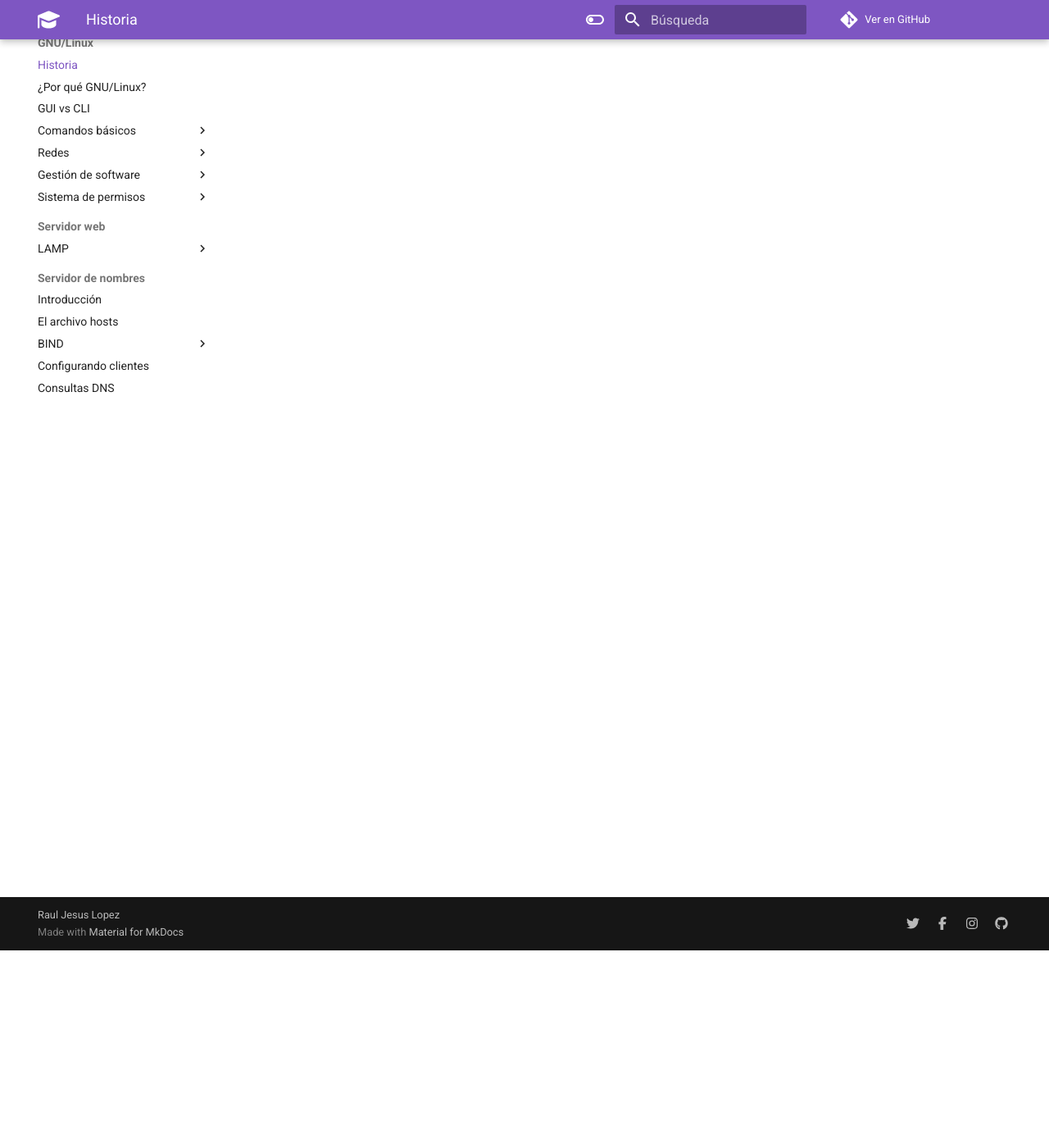
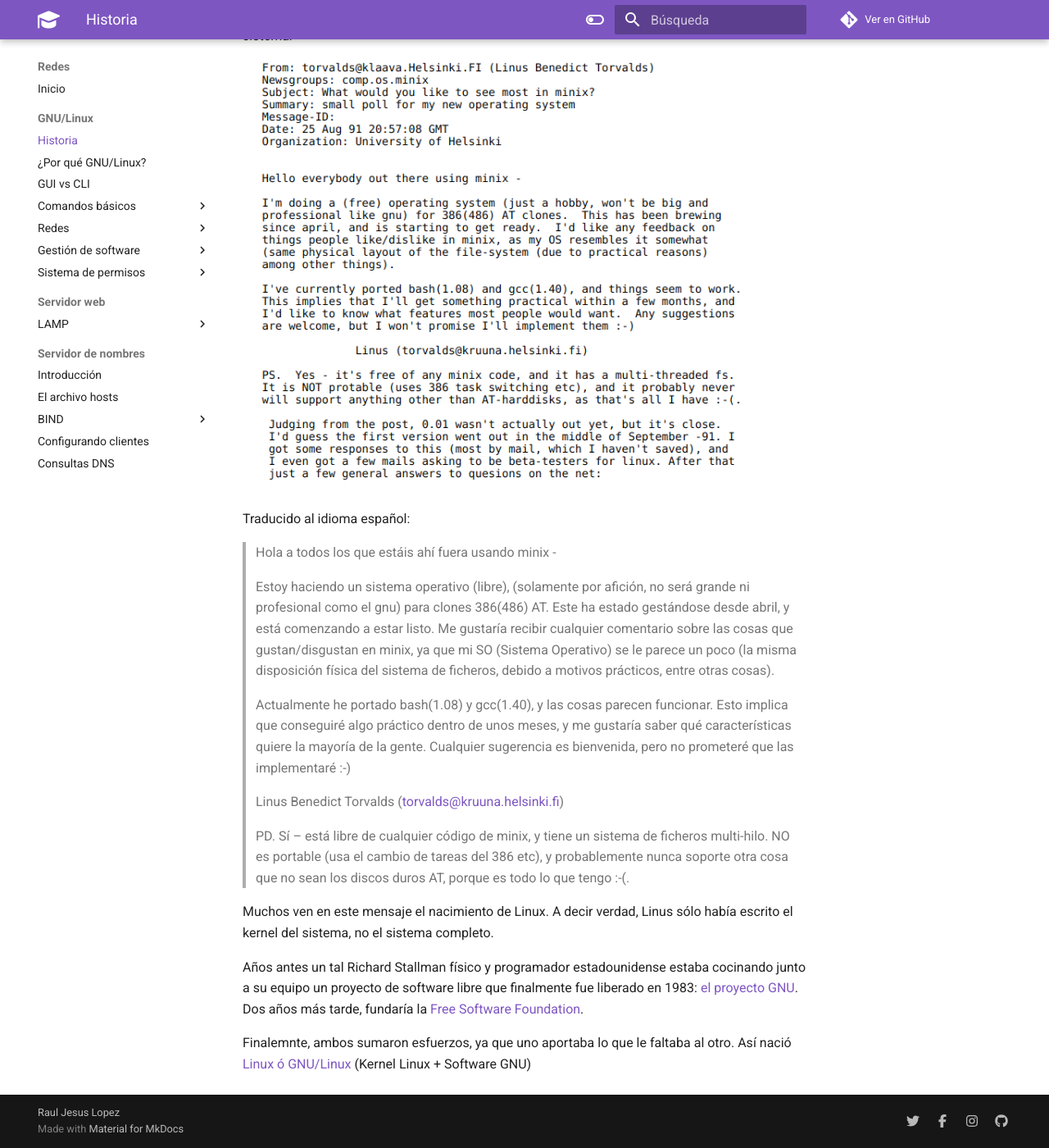
Before and after one commit to la9una/redes, an MkDocs documentation site: the page built from docs/gnuLinux/basics-history.md, in a window 1280 px wide and 1400 px high, scrolled down 241 px. Shown: the whole window at 82% size. Built offline with MkDocs 1.6.1 and Material for MkDocs 9.7.7, drawn with Linux system fonts in a browser that asks for light colours; emoji names are drawn with the system emoji font; comment, search, counter and statistics services are not loaded; the version menu is left out; some of the changed text lies outside the part shown.

Commit message:
Adición de texto en GNULinux/Historia

```diff
--- a/docs/gnuLinux/basics-history.md
+++ b/docs/gnuLinux/basics-history.md
@@ -1,5 +1,24 @@
-{==
+El sistema operativo Linux comenzó como un pasatiempo de un joven estudiante finlandés por entonces de 21 años, llamado Linus Benedict Torvalds.
 
-El contenido se encuentra en desarrollo. Próximamente será publicado. :technologist_tone3:
 
-==}
+He aquí el mensaje que publicó el 25 de agosto de 1991 al liberar la primera versión de su sistema:
+
+![Arquitectura de GNU/Linux](imgGNULinux/linus-message.png)
+
+Traducido al idioma español:
+
+> Hola a todos los que estáis ahí fuera usando minix -
+>
+>Estoy haciendo un sistema operativo (libre), (solamente por afición, no será grande ni profesional como el gnu) para clones 386(486) AT. Este ha estado gestándose desde abril, y está comenzando a estar listo. Me gustaría recibir cualquier comentario sobre las cosas que gustan/disgustan en minix, ya que mi SO (Sistema Operativo) se le parece un poco (la misma disposición física del sistema de ficheros, debido a motivos prácticos, entre otras cosas).
+>
+>Actualmente he portado bash(1.08) y gcc(1.40), y las cosas parecen funcionar. Esto implica que conseguiré algo práctico dentro de unos meses, y me gustaría saber qué características quiere la mayoría de la gente. Cualquier sugerencia es bienvenida, pero no prometeré que las implementaré :-)
+>
+>Linus Benedict Torvalds (torvalds@kruuna.helsinki.fi)
+>
+>PD. Sí – está libre de cualquier código de minix, y tiene un sistema de ficheros multi-hilo. NO es portable (usa el cambio de tareas del 386 etc), y probablemente nunca soporte otra cosa que no sean los discos duros AT, porque es todo lo que tengo :-(.
+
+Muchos ven en este mensaje el nacimiento de Linux. A decir verdad, Linus sólo había escrito el kernel del sistema, no el sistema completo.
+
+Años antes un tal Richard Stallman físico y programador estadounidense estaba cocinando junto a su equipo un proyecto de software libre que finalmente fue liberado en 1983: [el proyecto GNU](https://www.gnu.org/home.es.html). Dos años más tarde, fundaría la [Free Software Foundation](https://www.fsf.org/es).
+
+Finalemnte, ambos sumaron esfuerzos, ya que uno aportaba lo que le faltaba al otro. Así nació [Linux ó GNU/Linux](https://es.wikipedia.org/wiki/Controversia_por_la_denominaci%C3%B3n_GNU/Linux) (Kernel Linux + Software GNU)
```
Also changed, not shown: docs/gnuLinux/imgGNULinux/linus-message.png (added), site/gnuLinux/basics-history/index.html, site/gnuLinux/imgGNULinux/linus-message.png (added), site/search/search_index.json, 1 other file.
